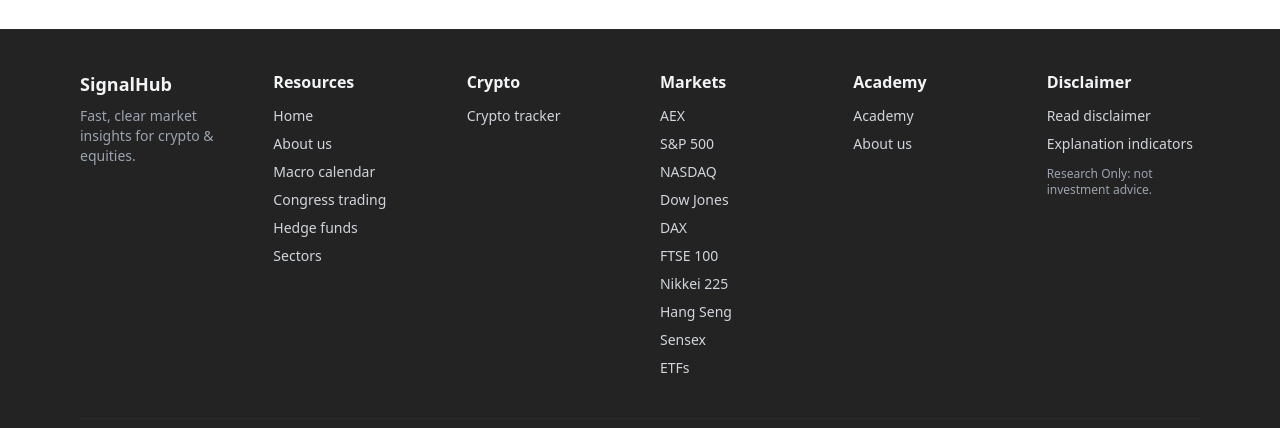
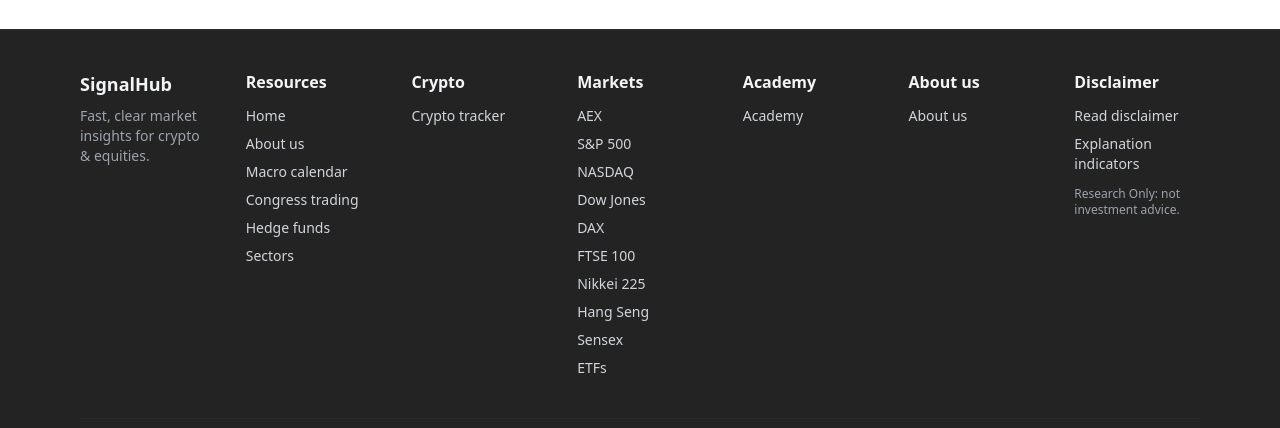
Before and after one commit to rrhjager/crypto-tracker, a Next.js app: page / in a window 1280 px wide. Shown: the part 1487-1915 px from the top of the page. Built offline with nearby package versions, Linux system fonts and the light colour scheme; no server answers.

Commit message:
Update Footer.tsx

```diff
--- a/src/components/Footer.tsx
+++ b/src/components/Footer.tsx
@@ -18,7 +18,7 @@ export default function Footer() {
     <footer className="mt-16 border-t" style={{ backgroundColor: '#232323', borderColor: '#2b2b2b' }}>
       <div className="max-w-6xl mx-auto px-4 py-10">
         {/* top */}
-        <div className="grid gap-10 sm:grid-cols-2 lg:grid-cols-6">
+        <div className="grid gap-10 sm:grid-cols-2 lg:grid-cols-7">
           {/* brand */}
           <div className="col-span-1">
             <div className="text-lg font-semibold text-gray-100">SignalHub</div>
@@ -66,11 +66,18 @@ export default function Footer() {
             </ul>
           </div>
 
-          {/* ✅ NIEUW: Academy & About (tussen Markets en Disclaimer) */}
+          {/* ✅ NIEUW: Academy (rechts naast Markets) */}
           <div>
             <div className={head}>Academy</div>
             <ul className="mt-3 space-y-2 text-sm">
               <li><Link className={a} href="/academy">Academy</Link></li>
+            </ul>
+          </div>
+
+          {/* ✅ NIEUW: About us (naast Academy, links van Disclaimer) */}
+          <div>
+            <div className={head}>About us</div>
+            <ul className="mt-3 space-y-2 text-sm">
               <li><Link className={a} href="/about">About us</Link></li>
             </ul>
           </div>
@@ -94,7 +101,6 @@ export default function Footer() {
             © {year} SignalHub. All rights reserved.
           </div>
 
-          {/* Cookie settings knop rechts */}
           <div className="text-sm">
             <a
               href="#cookie-settings"
```
